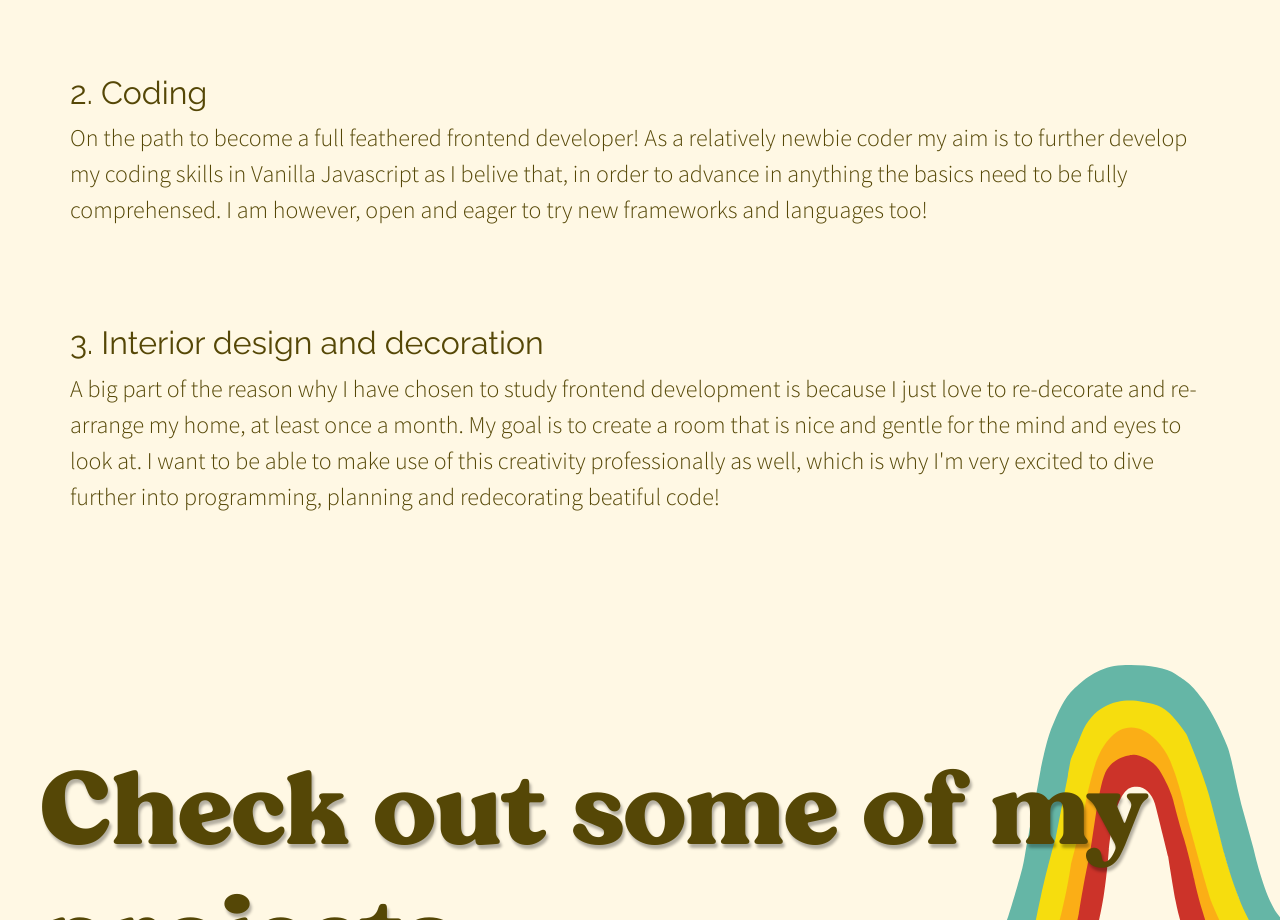
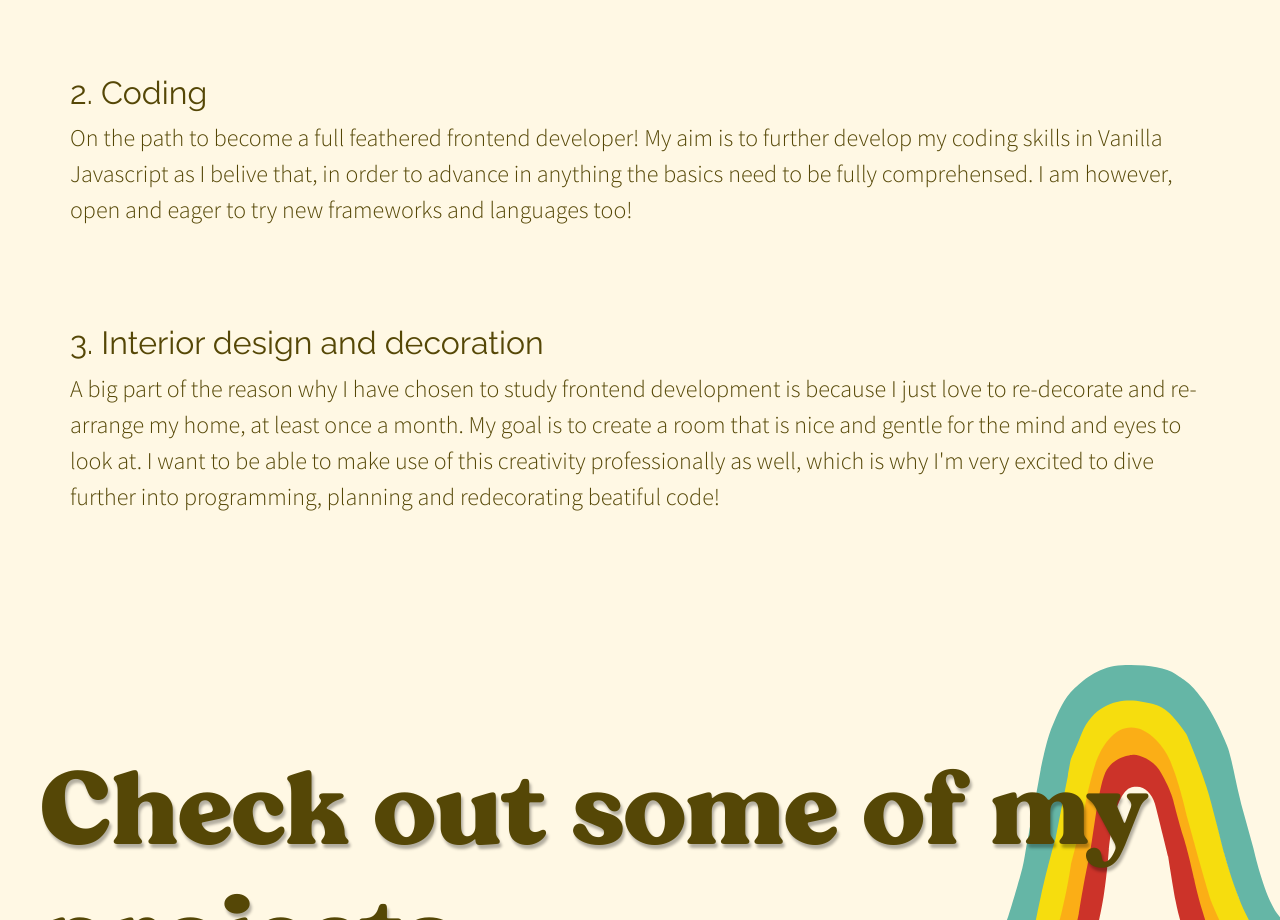
Before and after one commit to melina-kamyab/retroPortfolio.github.io, a website: page index.html in a window 1280 px wide. Shown: the part 1120-2040 px from the top of the page. Drawn offline with nearby package versions, Linux system fonts and the light colour scheme.

Commit message:
change description under top 3 list

```diff
--- a/index.html
+++ b/index.html
@@ -133,11 +133,11 @@
           <div class="top-three" data-aos="fade-in" data-aos-duration="1500">
             <h3>2. Coding</h3>
             <p>
-              On the path to become a full feathered frontend developer! As a
-              relatively newbie coder my aim is to further develop my coding
-              skills in Vanilla Javascript as I belive that, in order to advance
-              in anything the basics need to be fully comprehensed. I am
-              however, open and eager to try new frameworks and languages too!
+              On the path to become a full feathered frontend developer! My aim
+              is to further develop my coding skills in Vanilla Javascript as I
+              belive that, in order to advance in anything the basics need to be
+              fully comprehensed. I am however, open and eager to try new
+              frameworks and languages too!
             </p>
           </div>
           <div class="top-three" data-aos="fade-in" data-aos-duration="1500">
```
